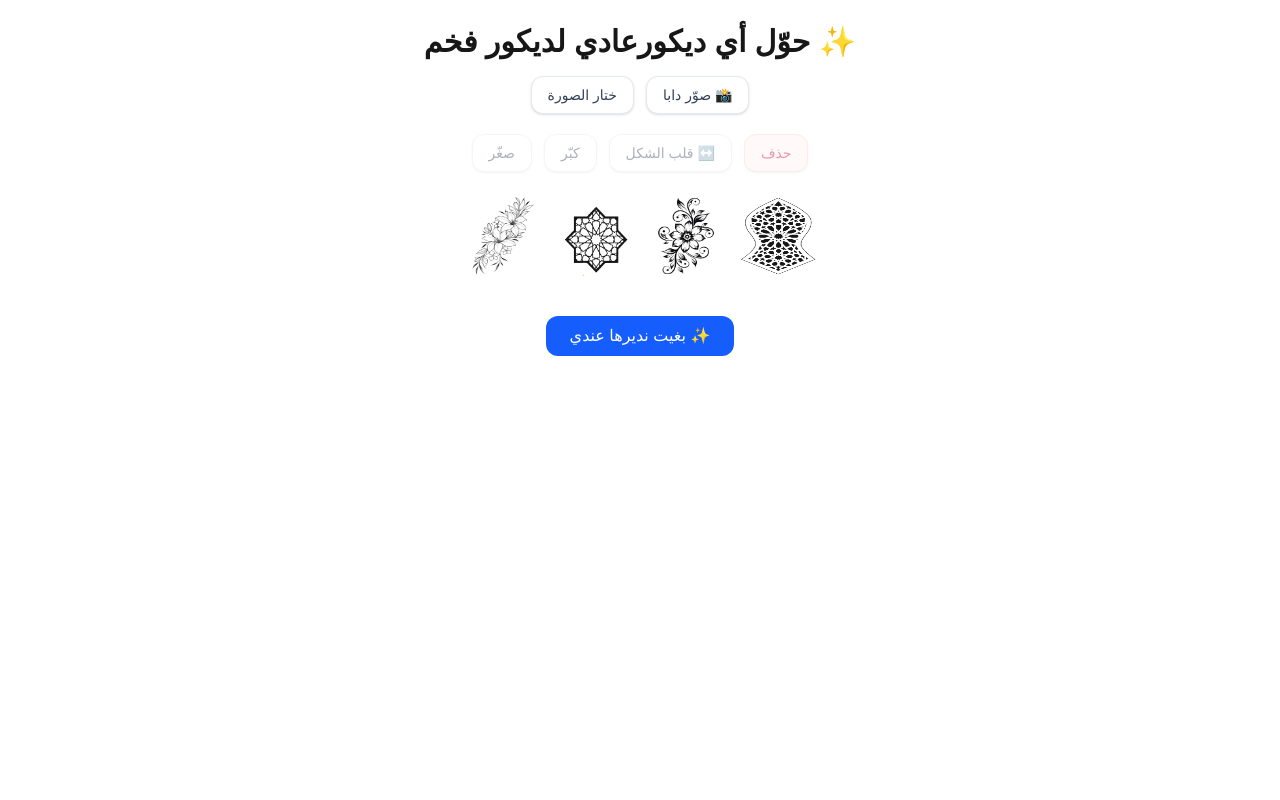
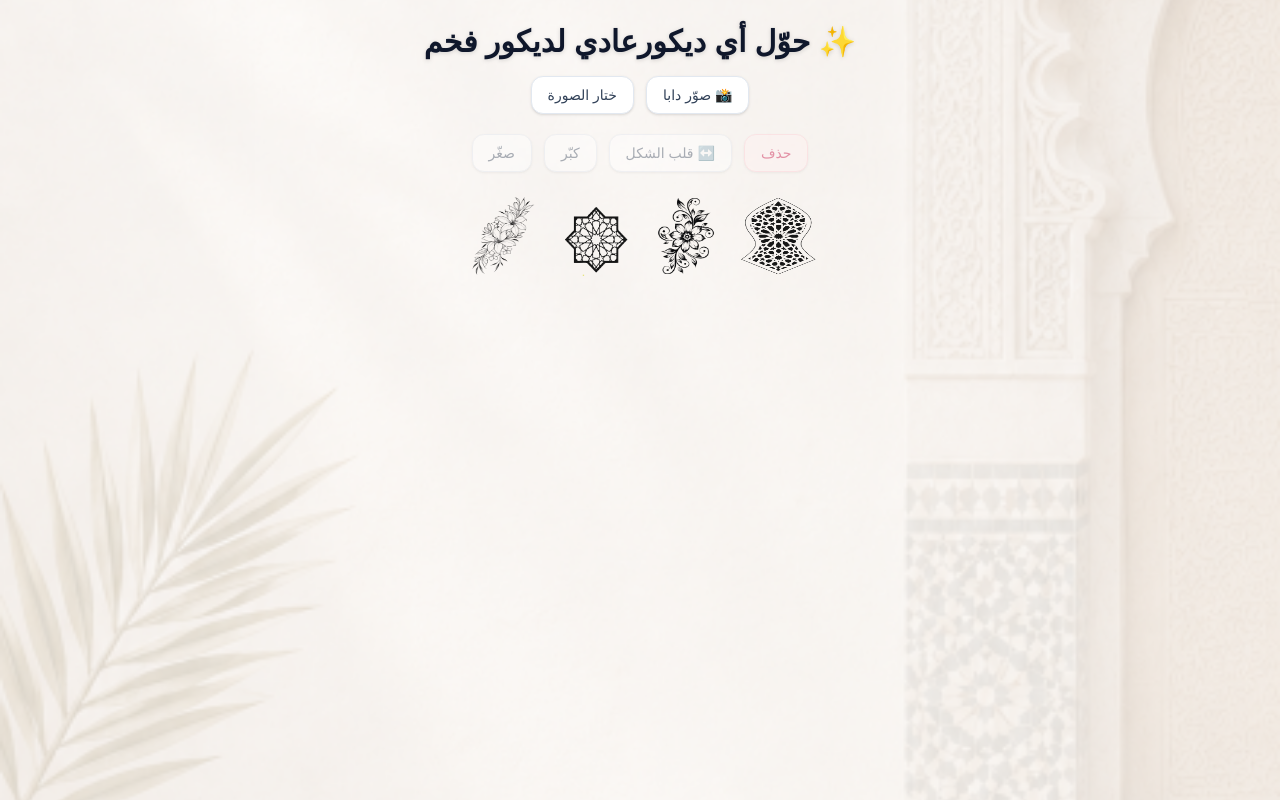
Before and after one commit to Hmzl/ai-mixer, a Next.js app: page / in a window 1280 px wide. Built offline with nearby package versions, Linux system fonts and the light colour scheme.

Commit message:
update page

```diff
--- a/app/page.tsx
+++ b/app/page.tsx
@@ -238,9 +238,16 @@ export default function Home() {
     );
   };
 
+  const canSend = preview !== null && overlays.length > 0;
+
   return (
-    <main className="p-6 text-center">
-      <h1 className="text-3xl font-bold">حوّل أي ديكورعادي لديكور فخم ✨</h1>
+    <main className="relative min-h-screen bg-[url('/bgsite.png')] bg-cover bg-center bg-fixed bg-no-repeat p-6 text-center">
+      <div
+        className="pointer-events-none absolute inset-0 bg-white/50"
+        aria-hidden
+      />
+      <div className="relative z-10 mx-auto max-w-lg">
+      <h1 className="text-3xl font-bold text-slate-900 drop-shadow-sm">حوّل أي ديكورعادي لديكور فخم ✨</h1>
 
       <div className="mt-4 flex flex-wrap items-center justify-center gap-3">
         <label className="rounded-xl border border-slate-200 bg-white px-4 py-2 text-sm font-medium text-slate-700 shadow-sm cursor-pointer hover:bg-slate-50">
@@ -438,14 +445,16 @@ export default function Home() {
         className="mt-4"
       />
 
+      {canSend && (
         <button
           type="button"
           onClick={generate}
           disabled={loading}
-        className="mt-6 rounded-xl bg-blue-600 px-6 py-2 text-white disabled:cursor-not-allowed disabled:opacity-60"
+          className="mt-6 rounded-xl bg-blue-700 px-8 py-3 text-base font-semibold text-white shadow-lg ring-2 ring-white/80 transition hover:bg-blue-800 disabled:cursor-not-allowed disabled:opacity-60"
         >
           {loading ? "…هاهيا غادا" : " بغيت نديرها عندي ✨"}
         </button>
+      )}
 
       {result && (
         <div className="mt-4">
@@ -455,6 +464,7 @@ export default function Home() {
           </p>
         </div>
       )}
+      </div>
     </main>
   );
 }
```
Also changed, not shown: public/bgsite.png (added). Lines whose indentation alone changed are shown as unchanged.
